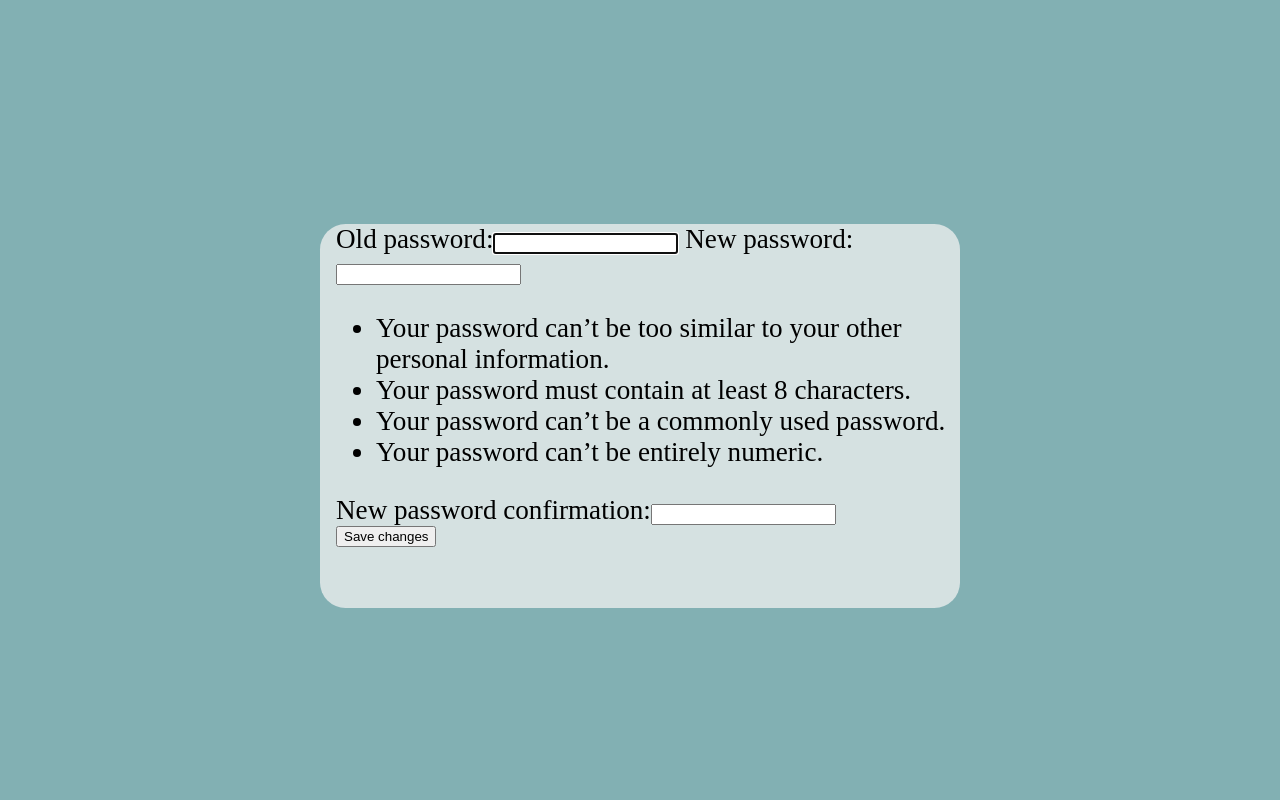
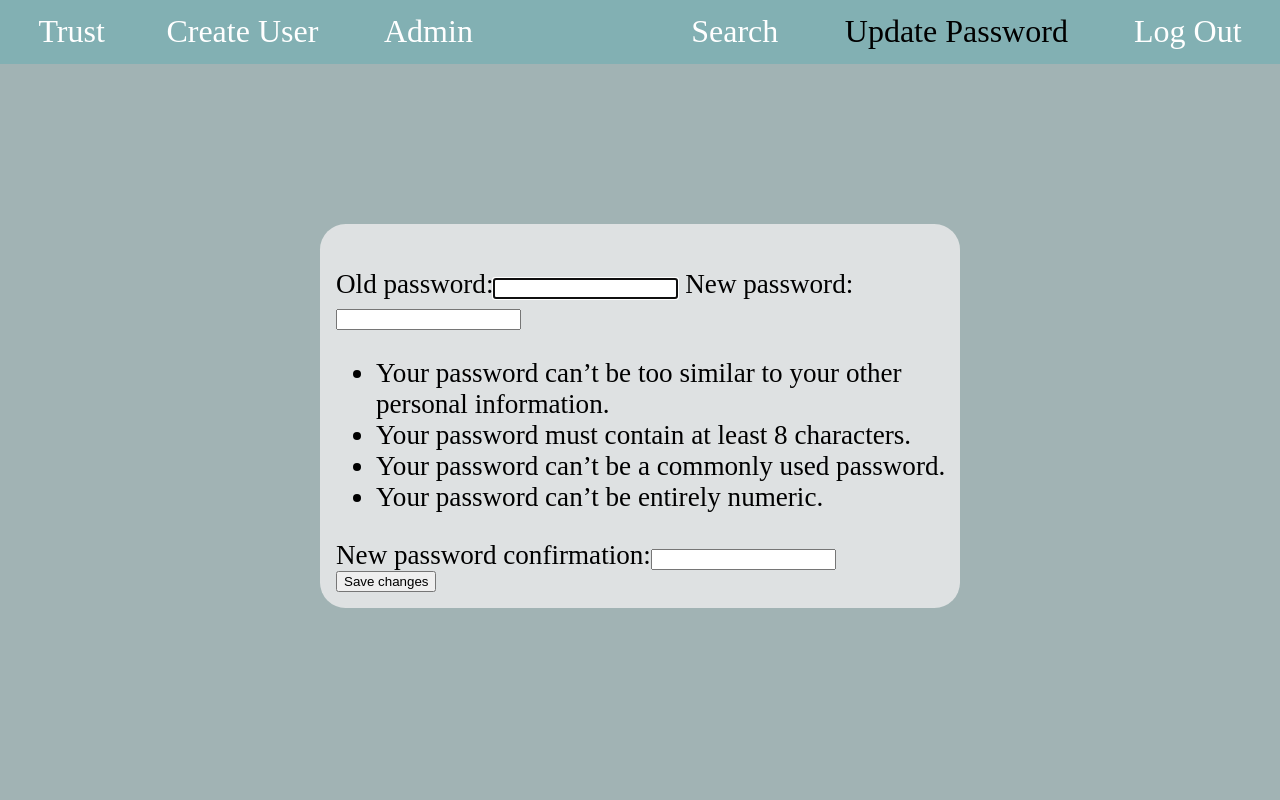
Before and after one commit to Randy-T22/Capstone-Project, a Django app: page /updatePassword in a window 1280 px wide. Run offline with Django 3.2, Linux system fonts and the light colour scheme; a user stored in the database is signed in.

Commit message:
* Added pathing in index.html that leads to the file adding form * Updated navbar in various pages * Added navbar to all applicable pages

```diff
--- a/Trust/urls.py
+++ b/Trust/urls.py
@@ -22,7 +22,7 @@
     path('', homeView, name="userProfile"),
     path("login", loginUser, name="login"),
     path("logout", logoutUser, name="logout"),
-    path("search+<type>+<prof>", getthepeeps, name = "search"),
+    path("search+<type>+<prof>", getUsers, name = "search"),
     path("userDenied", deniedUser, name="userAccessDenied"),
     path("managerDenied", deniedManager, name="managerAccessDenied"),
     path("adminDenied", deniedAdmin, name="adminAccessDenied"),
--- a/TrustApp/static/updateForm.css
+++ b/TrustApp/static/updateForm.css
@@ -1,7 +1,77 @@
 html,
 body {
+  width: 100%;
+  height: 100%;
   margin: 0px;
+  display: flex;
+  justify-content: space-between;
+  background-color: rgb(161, 179, 180);
+}
+.navbar {
   background-color: rgb(130, 176, 179);
+  width: 100%;
+  color: white;
+  position: fixed;
+  background-size: auto;
+  height: 5vw;
+}
+.indexLink {
+  margin-top: 1%;
+  position: fixed;
+  font-size: 2.5vw;
+  text-decoration: none;
+  margin-left: 3vw;
+  color: white;
+}
+.createUserLink {
+  margin-left: 13%;
+  position: fixed;
+  margin-top: 1%;
+  font-size: 2.5vw;
+  text-decoration: none;
+  border: none;
+  padding-right: 3vw;
+  color: white;
+}
+.adminLink {
+  margin-left: 30%;
+  position: fixed;
+  margin-top: 1%;
+  font-size: 2.5vw;
+  text-decoration: none;
+  border: none;
+  padding-right: 3vw;
+  color: white;
+}
+.searchLink {
+  margin-left: 54%;
+  position: fixed;
+  margin-top: 1%;
+  font-size: 2.5vw;
+  text-decoration: none;
+  border: none;
+  padding-right: 3vw;
+  color: white;
+}
+.updatePasswordLink {
+  margin-left: 66%;
+  position: fixed;
+  margin-top: 1%;
+  font-size: 2.5vw;
+  text-decoration: none;
+  border: none;
+  padding-right: 3vw;
+  color: black;
+}
+.logoutLink {
+  margin-left: 60%;
+  margin-top: 1%;
+  float: right;
+  font-size: 2.5vw;
+  text-decoration: none;
+  border: none;
+  padding-right: 3vw;
+  color: white;
 }
 
 .formSpace {
@@ -15,7 +85,7 @@
 }
 
 .form1 {
-  margin-top: 15%;
+  margin-top: 7%;
   margin-left: 2.5%;
   font-size: 2.12vw;
 }
--- a/TrustApp/templates/createUser.html
+++ b/TrustApp/templates/createUser.html
@@ -11,7 +11,7 @@
     <a class="indexLink" href="{% url "userProfile" %}">Trust</a>
     <a class="createUserLink" href="{% url "createUser" %}">Create User</a>
     <a class="adminLink" href="{% url "admin:index" %}">Admin</a>
-    <a class="searchLink" href-"{% url "search" %}"> Search</a>
+    <a class="searchLink" href="search"> Search</a>
     <a class="updatePasswordLink" href="{% url "password" %}">Update Password</a>
     <a class="logoutLink" href="{% url "logout" %}">Log Out</a>
   </nav>
--- a/TrustApp/templates/index.html
+++ b/TrustApp/templates/index.html
@@ -39,6 +39,7 @@
   </div>
   <div class="fileArea">
   <p class="fileTitle">Files</p>
+  <a href="{% url "addFiles" %}" class="addFiles">Add Files</a>
   <div class="filesBox">
     <p class="file">
       {%for e in request.user.profile.files.all%}
--- a/TrustApp/templates/search.html
+++ b/TrustApp/templates/search.html
@@ -13,7 +13,7 @@
     <script src="static/search.js"></script>
 
     <nav class="navbar">
-      <a class="title" href="">Trust</a>
+      <a class="title" href="{% url "userProfile" %}">Trust</a>
       <img class="searchbar-img">
         <img class="searchImg" src="static/images/search.png" />
         <input
--- a/TrustApp/templates/updatepw.html
+++ b/TrustApp/templates/updatepw.html
@@ -7,6 +7,14 @@
     <title>Update Password</title>
     <link href="static/updateForm.css" rel="stylesheet" type="text/css" />
   </head>
+  <nav class="navbar">
+    <a class="indexLink" href="{% url "userProfile" %}">Trust</a>
+    <a class="createUserLink" href="{% url "createUser" %}">Create User</a>
+    <a class="adminLink" href="{% url "admin:index" %}">Admin</a>
+    <a class="searchLink" href= "search+expertise+therapist"> Search</a>
+    <a class="updatePasswordLink" href="{% url "password" %}">Update Password</a>
+    <a class="logoutLink" href="{% url "logout" %}">Log Out</a>
+  </nav>
   <body>
     <div class="formSpace">
       <form method="post">
--- a/TrustApp/views.py
+++ b/TrustApp/views.py
@@ -86,7 +86,7 @@
         'form': form
     })
 
-def getthepeeps(request,type,prof):
+def getUsers(request,type,prof):
     User = get_user_model()
     users = User.objects.all()
     context = {'users': users}
@@ -94,9 +94,8 @@
     return render(request, "search.html", context)
 
 def filesView(request):
-    usr = request.user
     files = Files.objects.all()
-    context = {"files": files, 'usr': usr}
+    context = {"files": files}
     if request.method == 'POST':
         if 'fileAdd' in request.POST:
             fileName = request.POST['fileName']
```
Also changed, not shown: TrustApp/static/index.css (+9 -1 lines), TrustApp/templates/files.html (+16 -22 lines).
